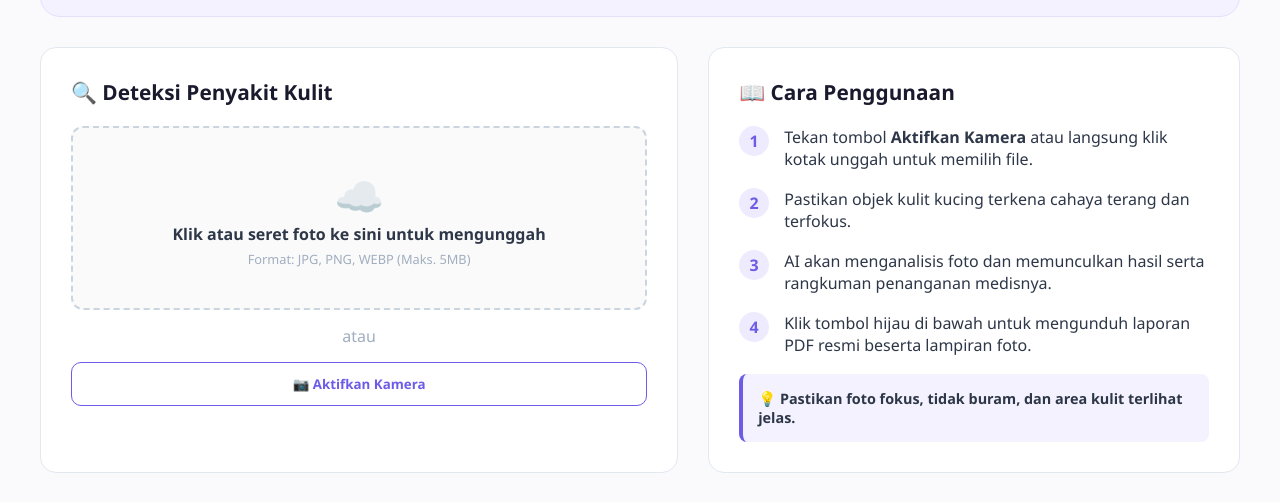
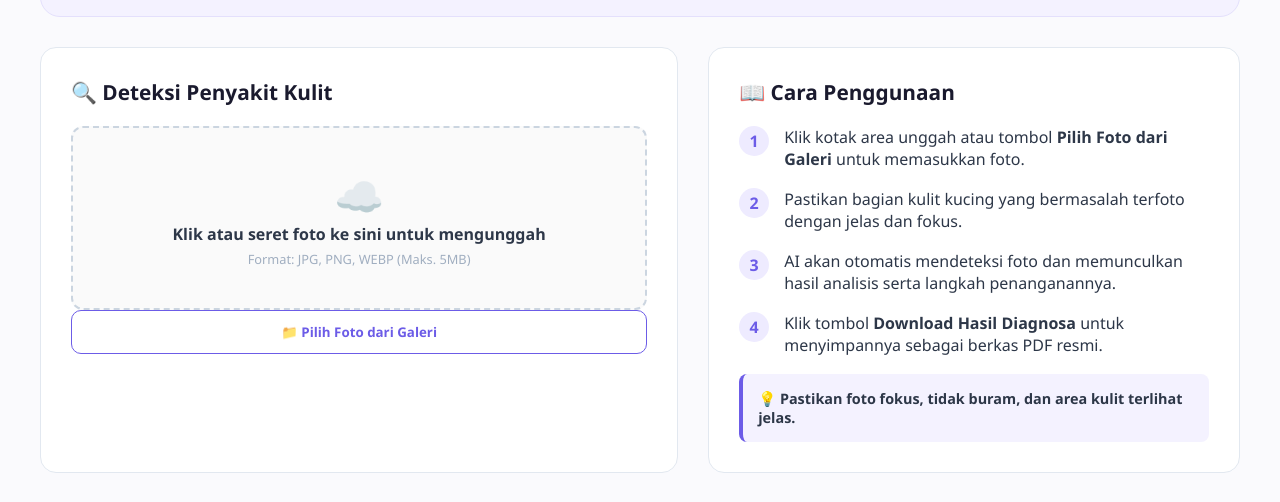
Before and after one commit to ronicuy616/Neko, a plain HTML site: page index.html in a window 1280 px wide. Shown: the part 295-797 px from the top of the page. Drawn offline with Linux system fonts and the light colour scheme.

Commit message:
Update index.html

```diff
--- a/index.html
+++ b/index.html
@@ -5,14 +5,12 @@
     <meta name="viewport" content="width=device-width, initial-scale=1.0">
     <title>Deteksi Penyakit Kulit Kucing dengan AI</title>
     <link rel="stylesheet" href="style.css">
-    <!-- Pustaka Analisis AI & Export PDF -->
     <script src="https://cdn.jsdelivr.net/npm/@tensorflow/tfjs"></script>
     <script src="https://cdnjs.cloudflare.com/ajax/libs/html2pdf.js/0.10.1/html2pdf.bundle.min.js"></script>
 </head>
 <body>
 
     <div class="container">
-        <!-- HEADER / BANNER UTAMA -->
         <header class="banner">
             <div class="banner-text">
                 <h1>Deteksi Penyakit Kulit <br><span>pada Kucing</span> dengan AI</h1>
@@ -24,42 +22,29 @@
             </div>
         </header>
 
-        <!-- MAIN CONTENT -->
         <main class="main-content">
-            <!-- Kolom Kiri: Deteksi -->
             <section class="card upload-section">
                 <h2>🔍 Deteksi Penyakit Kulit</h2>
 
-                <!-- Drop Zone / Kamera View -->
                 <div class="drop-zone" id="dropZone">
                     <div class="drop-zone-content" id="dropZoneContent">
                         <div class="icon-cloud">☁️</div>
                         <p><b>Klik atau seret foto ke sini untuk mengunggah</b></p>
                         <p class="format-text">Format: JPG, PNG, WEBP (Maks. 5MB)</p>
                     </div>
-
-                    <!-- Element Video untuk Live Kamera -->
-                    <video id="videoElement" autoplay playsinline hidden></video>
                     <input type="file" id="fileInput" accept="image/*" hidden>
                 </div>
 
-                <!-- Tombol Ambil Gambar saat Kamera Aktif -->
-                <button class="btn-primary" id="captureBtn" onclick="captureFromCamera()" style="display:none; width:100%; margin-top:10px;">📸 Ambil Foto Sekarang</button>
-
-                <div class="divider" id="uiDivider"><span>atau</span></div>
-
                 <div class="action-buttons" id="actionButtons">
-                    <button class="btn-secondary" onclick="openCamera()">📷 Aktifkan Kamera</button>
+                    <button class="btn-secondary" onclick="triggerUploadClick()">📁 Pilih Foto dari Galeri</button>
                 </div>
 
-                <!-- HASIL DIAGNOSA (Area Unduh PDF) -->
                 <div class="result-box" id="resultBox" hidden>
                     <div id="pdfArea" style="padding: 15px; background: #ffffff;">
                         <h3 class="report-title">📄 LAPORAN HASIL DIAGNOSA AI</h3>
                         <p class="report-date" id="reportDate"></p>
                         <hr style="border: 0; border-top: 1px solid #E2E8F0; margin: 10px 0;">
 
-                        <!-- Gambar Kucing diletakkan di sini agar ikut masuk PDF -->
                         <div class="pdf-image-container">
                             <img id="imagePreview" src="" alt="Sampel Kulit Kucing">
                         </div>
@@ -70,39 +55,36 @@
                             <div class="progress-bar" id="progressBar">0%</div>
                         </div>
 
-                        <!-- Tips Penanganan -->
                         <div class="treatment-box" id="treatmentBox">
-                            <h5>Zx Langkah Penanganan Pertama:</h5>
+                            <h5>🩺 Langkah Penanganan Pertama:</h5>
                             <p id="treatmentText">-</p>
                         </div>
 
                         <p class="disclaimer">⚠️ <b>Catatan Penting:</b> Hasil analisis AI ini bersifat screening awal, bukan pengganti diagnosa klinis Dokter Hewan.</p>
                     </div>
 
-                    <!-- Tombol Download -->
                     <button class="btn-download" id="downloadBtn" onclick="downloadPDF()">📥 Download Hasil Diagnosa (PDF)</button>
                 </div>
             </section>
 
-            <!-- Kolom Kanan: Cara Penggunaan -->
             <section class="card instruction-section">
                 <h2>📖 Cara Penggunaan</h2>
                 <ol class="steps-list">
                     <li>
                         <span class="step-number">1</span>
-                        <p>Tekan tombol <b>Aktifkan Kamera</b> atau langsung klik kotak unggah untuk memilih file.</p>
+                        <p>Klik kotak area unggah atau tombol <b>Pilih Foto dari Galeri</b> untuk memasukkan foto.</p>
                     </li>
                     <li>
                         <span class="step-number">2</span>
-                        <p>Pastikan objek kulit kucing terkena cahaya terang dan terfokus.</p>
+                        <p>Pastikan bagian kulit kucing yang bermasalah terfoto dengan jelas dan fokus.</p>
                     </li>
                     <li>
                         <span class="step-number">3</span>
-                        <p>AI akan menganalisis foto dan memunculkan hasil serta rangkuman penanganan medisnya.</p>
+                        <p>AI akan otomatis mendeteksi foto dan memunculkan hasil analisis serta langkah penanganannya.</p>
                     </li>
                     <li>
                         <span class="step-number">4</span>
-                        <p>Klik tombol hijau di bawah untuk mengunduh laporan PDF resmi beserta lampiran foto.</p>
+                        <p>Klik tombol <b>Download Hasil Diagnosa</b> untuk menyimpannya sebagai berkas PDF resmi.</p>
                     </li>
                 </ol>
 
@@ -112,7 +94,6 @@
             </section>
         </main>
 
-        <!-- MENU RIWAYAT DIAGNOSA -->
         <section class="card history-section">
             <h2>📜 Riwayat Diagnosa Terakhir</h2>
             <div class="table-container">
@@ -134,7 +115,6 @@
             </div>
         </section>
 
-        <!-- FOOTER: INFORMASI UMUM -->
         <footer class="info-section">
             <div class="info-header">
                 <h2>Informasi & Cara Mengatasi Penyakit Kulit Umum</h2>
@@ -163,8 +143,5 @@
             </div>
         </footer>
     </div>
-
-    <!-- Canvas tersembunyi untuk memotong snapshot kamera -->
-    <canvas id="canvasElement" style="display:none;"></canvas>
 </body>
 </html>
```
